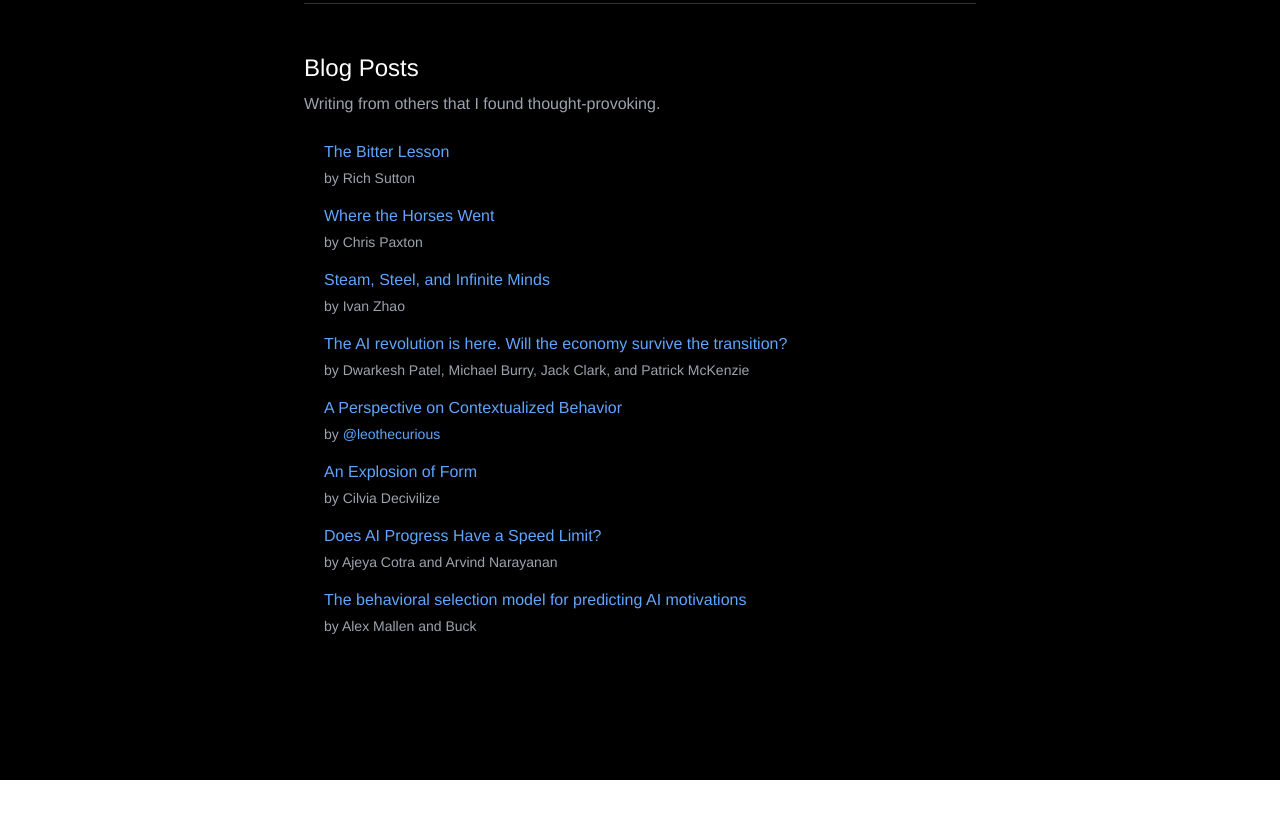
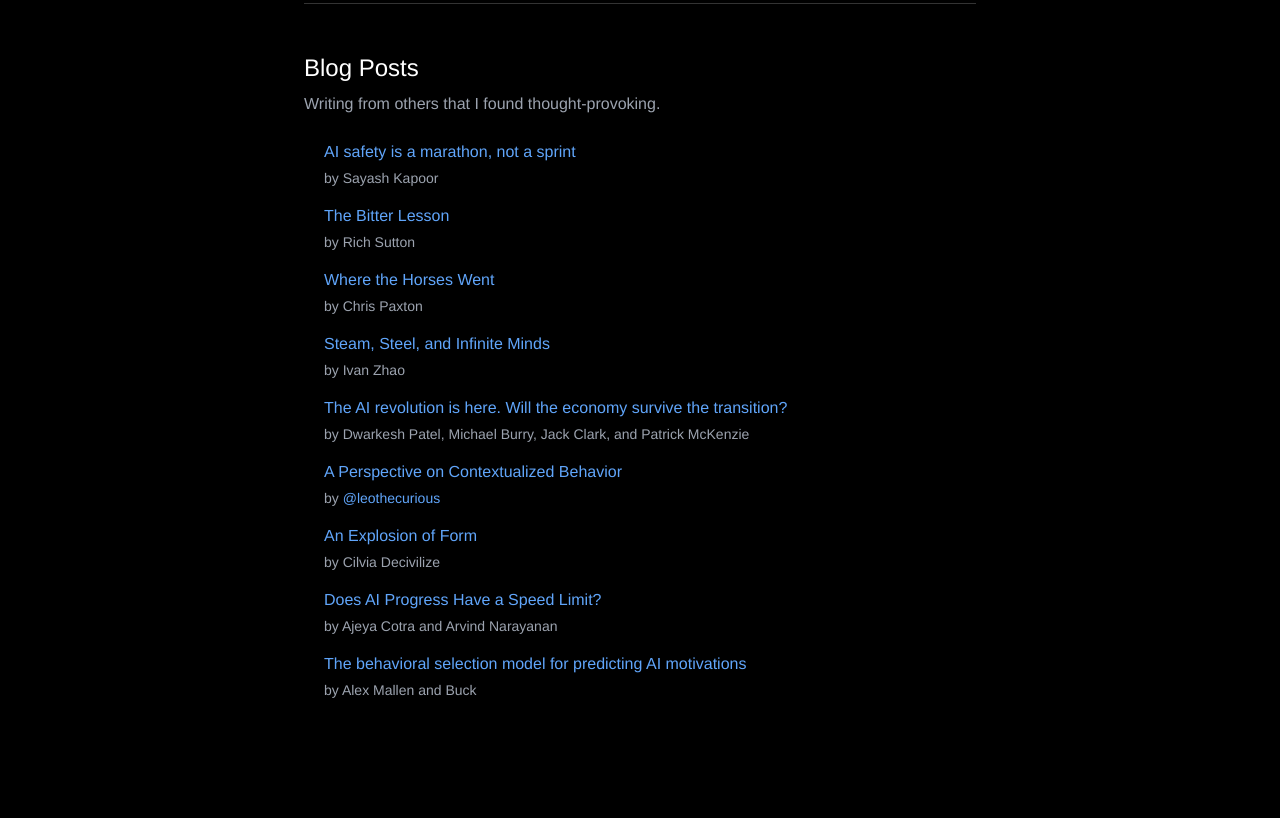
Before and after one commit to apandy02/apandy02.github.io, a plain HTML site: page bookshelf.html in a window 1280 px wide. Shown: the part 4739-5557 px from the top of the page. Before the commit the page ends 5519 px from the top, so only its background shows below. Drawn offline with nearby package versions, Linux system fonts and the light colour scheme.

Commit message:
Add Sayash Kapoor’s AI safety note to the blog list

```diff
--- a/bookshelf.html
+++ b/bookshelf.html
@@ -332,6 +332,10 @@
             <p class="text-base font-light text-gray-400 mb-6">Writing from others that I found thought-provoking.</p>
             <ul class="list-none pl-5 mt-4 space-y-4 text-gray-300">
                 <li>
+                    <p><a href="https://substack.com/@sayash/note/c-391787497" class="text-blue-400 hover:text-blue-300 transition-colors duration-200">AI safety is a marathon, not a sprint</a></p>
+                    <p class="text-sm text-gray-400 mt-1">by Sayash Kapoor</p>
+                </li>
+                <li>
                     <p><a href="http://www.incompleteideas.net/IncIdeas/BitterLesson.html" class="text-blue-400 hover:text-blue-300 transition-colors duration-200">The Bitter Lesson</a></p>
                     <p class="text-sm text-gray-400 mt-1">by Rich Sutton</p>
                 </li>
```
